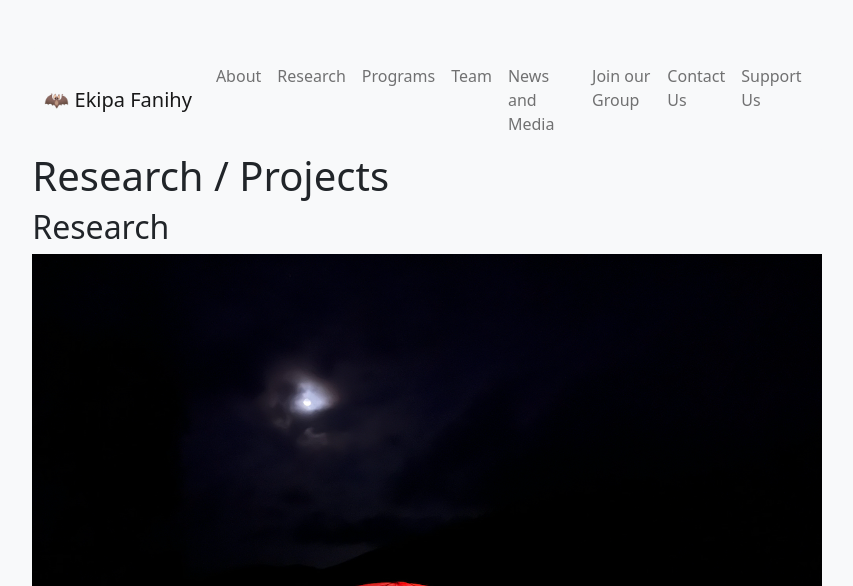
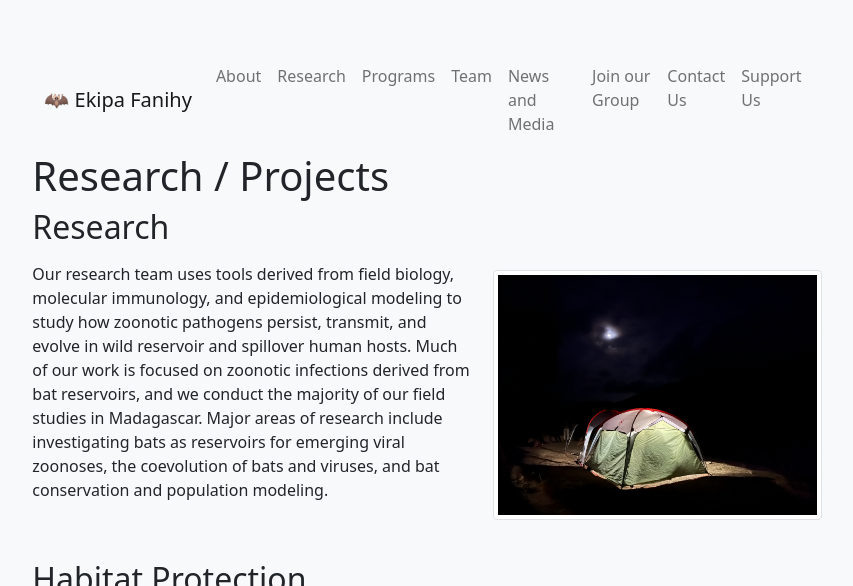
Before and after one commit to brooklabteam/www-ekipafanihy, a Jekyll site: the page built from research.md, in a window 1280 px wide. Shown: the top 586 px of the page, without its empty margins (213-1066 px from the left). Built offline with Jekyll 4.4.1, drawn with Linux system fonts in a browser that asks for light colours; grey boxes are pictures that could not be loaded.

Commit message:
team page edits

```diff
--- a/research.md
+++ b/research.md
@@ -6,7 +6,7 @@ permalink: /research
 
 <h2>Research</h2>
 
-<img src="/assets/research/lab_tent.jpeg" alt="tent" class="float-md-end" />
+<img src="/assets/research/lab_tent.jpeg" alt="tent" class="img-thumbnail float-end col-md-5" />
 
 Our research team uses tools derived from field biology, molecular immunology, and epidemiological modeling to study how zoonotic pathogens persist, transmit, and evolve in wild reservoir and spillover human hosts. Much of our work is focused on zoonotic infections derived from bat reservoirs, and we conduct the majority of our field studies in Madagascar. Major areas of research include investigating bats as reservoirs for emerging viral zoonoses, the coevolution of bats and viruses, and bat conservation and population modeling.
 
```
